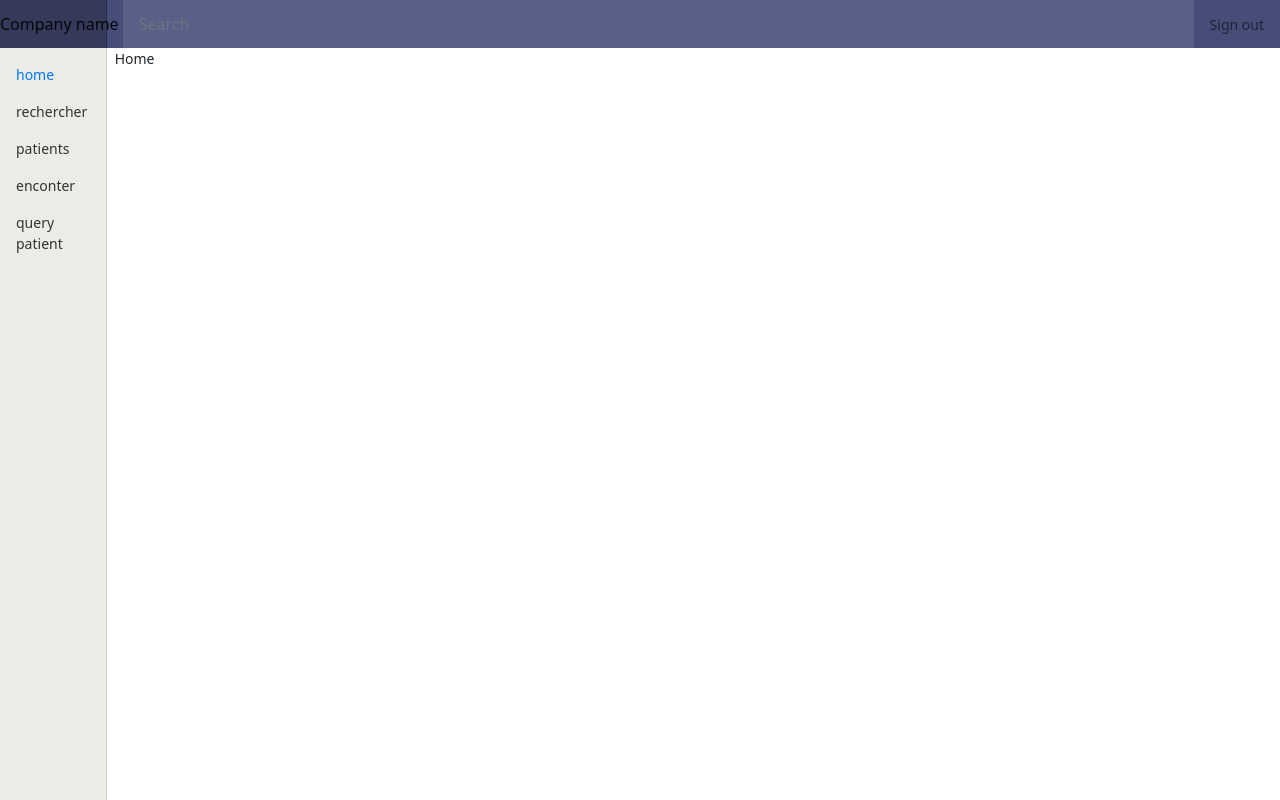
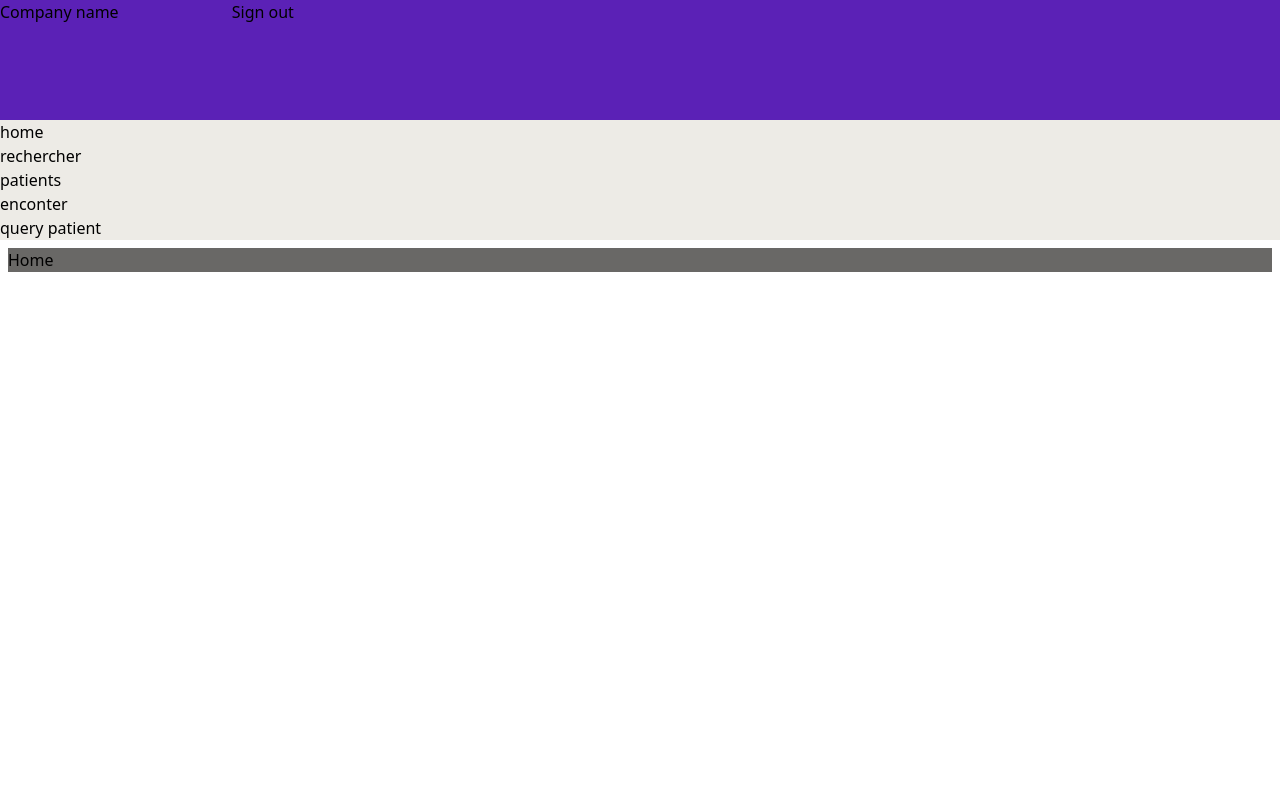
Before and after one commit to asclepian/asclepian-ui, a React (Vite) app: page /home in a window 1280 px wide. Built offline with nearby package versions, Linux system fonts and the light colour scheme.

Commit message:
migrating to tailwindcss

```diff
--- a/package.json
+++ b/package.json
@@ -45,13 +45,16 @@
     "@typescript-eslint/parser": "^5.44.0",
     "@vitejs/plugin-react": "^2.2.0",
     "@vitest/coverage-c8": "^0.25.3",
+    "autoprefixer": "^10.4.13",
     "eslint": "^8.31.0",
     "eslint-config-standard-with-typescript": "^23.0.0",
     "eslint-plugin-import": "^2.26.0",
     "eslint-plugin-n": "^15.5.1",
     "eslint-plugin-promise": "^6.1.1",
     "eslint-plugin-react": "^7.31.11",
+    "postcss": "^8.4.21",
     "prettier": "^2.8.0",
+    "tailwindcss": "^3.2.4",
     "ts-loader": "^9.2.8",
     "typescript": "^4.9.3",
     "vite": "^3.2.3",
--- /dev/null
+++ b/postcss.config.js
@@ -0,0 +1,6 @@
+module.exports = {
+  plugins: {
+    tailwindcss: {},
+    autoprefixer: {},
+  },
+}
--- a/src/app.scss
+++ b/src/app.scss
@@ -1,11 +1,13 @@
 $dominant: #edebe6;
 $dominantdark: #696866;//#d1cfcb;
-$accent: #4AB097;
+$accent: #00B8CD;
 
-$secondary: #464D78;
+$secondary: #7B00CD;
 $light: $dominant;
 $dark: $dominantdark;
 $primary: $accent;
+$sucess: #52CD00;
+$danger:#CD1500;
 
 $secondarydark: #363b5c;
 $secondarylight: #8695de;
--- a/src/components/HeaderComponent.tsx
+++ b/src/components/HeaderComponent.tsx
@@ -1,17 +1,83 @@
-import React, { FunctionComponent } from 'react'
+import React, { FunctionComponent, useState } from 'react'
+import { NavLink } from 'react-router-dom'
+
+const enum EnumState {
+  Selected = 'selected',
+  Unselected = 'unselected',
+}
+
+interface NavigationItem {
+  text: string
+  link: string
+  id: string
+}
+
+const home: NavigationItem = { text: 'home', link: '/home', id: 'homeView' }
+const lookup: NavigationItem = {
+  text: 'rechercher',
+  link: '/lookupView',
+  id: 'lookupView'
+}
+const patientList: NavigationItem = {
+  text: 'patients',
+  link: '/patients',
+  id: 'patientListView'
+}
+const encounter: NavigationItem = {
+  text: 'enconter',
+  link: '/encounterView',
+  id: 'enconterView'
+}
+
+const queryPatient: NavigationItem = {
+  text: 'query patient',
+  link: '/patientViewQuery',
+  id: 'queryPatient'
+}
+
+function className (
+  navItem: NavigationItem,
+  currentSelection: NavigationItem | undefined
+): string {
+  if (navItem === currentSelection) return EnumState.Selected + ' nav-item'
+  else return 'nav-item'
+}
+
+const views = [home, lookup, patientList, encounter, queryPatient]
 
 const Header: FunctionComponent = () => {
+  const [selection, setSelection] = useState<NavigationItem>()
   return (
-        <nav className="navbar navbar-secondary fixed-top bg-secondary flex-md-nowrap p-0">
+    // navbar navbar-expand-lg navbar-secondary fixed-top bg-secondary flex-md-nowrap p-0
+    <nav className="bg-violet-800 flex p-0">
       <a className="navbar-brand col-sm-3 col-md-1 col-lg-1 mr-0" href="#">
         Company name
       </a>
-            <input
+      {/* <input
                 className="form-control form-control-dark w-100"
                 type="text"
                 placeholder="Search"
                 aria-label="Search"
-            />
+            /> */}
+      <div className=" collapse navbar-collapse" id="navbarNav">
+        <ul className="navbar-nav">
+          {views.map((element) => {
+            return (
+              <li
+                className={className(element, selection)}
+                onClick={() => {
+                  setSelection(element)
+                }}
+                key={element.id}
+              >
+                <NavLink className="nav-link" to={element.link}>
+                  {element.text}
+                </NavLink>
+              </li>
+            )
+          })}
+        </ul>
+      </div>
       <ul className="navbar-nav px-3">
         <li className="nav-item text-nowrap">
           <a className="nav-link" href="#">
--- a/src/components/HomeComponent.tsx
+++ b/src/components/HomeComponent.tsx
@@ -1,6 +1,6 @@
 import React, { FunctionComponent } from 'react'
 
 const Home: FunctionComponent = () => {
-  return <div>Home</div>
+  return <div className='bg-dark'>Home</div>
 }
 export default Home
--- a/src/components/NavBarComponent.tsx
+++ b/src/components/NavBarComponent.tsx
@@ -1,7 +1,7 @@
 import React, { FunctionComponent, useState } from 'react'
 import { NavLink } from 'react-router-dom'
 
-enum EnumState {
+const enum EnumState {
   Selected = 'selected',
   Unselected = 'unselected',
 }
--- a/src/index.css
+++ b/src/index.css
@@ -1,35 +1,3 @@
-@font-face {
-    font-family: 'NexaBook';
-    src: local('NexaBook'),
-        url('./fonts/Nexa/Nexa-Trial-Book.woff2') format('woff2');
-    font-weight: normal;
-}
-
-@font-face {
-    font-family: 'NexaBookItalic';
-    src: local('NexaBookItalic'),
-        url('./fonts/Nexa/Nexa-Trial-BookItalic.woff2') format('woff2');
-    font-weight: normal;
-    font-style: italic;
-}
-
-@font-face {
-    font-family: 'NexaBold';
-    src: local('NexaBold'),
-        url('./fonts/Nexa/Nexa-Trial-Bold.woff2') format('woff2');
-    font-weight: bold;
-}
-
-@font-face {
-    font-family: 'NexaHeavy';
-    src: local('NexaHeavy'),
-        url('./fonts/Nexa/Nexa-Trial-Heavy.woff2') format('woff2');
-    font-weight: bold;
-}
-
-@font-face {
-    font-family: 'NexaThin';
-    src: local('NexaThin'),
-        url('./fonts/Nexa/Nexa-Trial-Thin.woff2') format('woff2');
-    font-weight: normal;
-}
+@tailwind base;
+@tailwind components;
+@tailwind utilities;
--- a/src/index.tsx
+++ b/src/index.tsx
@@ -2,12 +2,8 @@ import React from 'react'
 import { createRoot } from 'react-dom/client'
 import { BrowserRouter } from 'react-router-dom'
 import { QueryClient, QueryClientProvider } from 'react-query'
-import 'bootstrap/dist/css/bootstrap.min.css'
-import 'bootstrap-icons/font/bootstrap-icons.css'
 import Main from './components/MainComponent'
-import './app.scss'
 import './index.css'
-import './dashboard.css'
 import { withErrorBoundary } from 'react-error-boundary'
 
 const queryClient = new QueryClient()
--- /dev/null
+++ b/tailwind.config.js
@@ -0,0 +1,24 @@
+/** @type {import('tailwindcss').Config} */
+module.exports = {
+  content: [
+    './index.html',
+    './src/**/*.{js,ts,jsx,tsx}'
+  ],
+  theme: {
+    extend: {
+      colors: {
+        dominant: '#edebe6',
+        dominantdark: '#696866',
+        accent: '#00B8CD',
+        secondary: '#7B00CD',
+        light: '#edebe6',
+        dark: '#696866',
+        sucess: '#52CD00',
+        danger: '#CD1500',
+        secondarydark: '#363b5c',
+        secondarylight: '#8695de'
+      }
+    }
+  },
+  plugins: []
+}
```
Also changed, not shown: 1 other file (tests, documents, lock files or other folders). Lines whose indentation alone changed are shown as unchanged.
